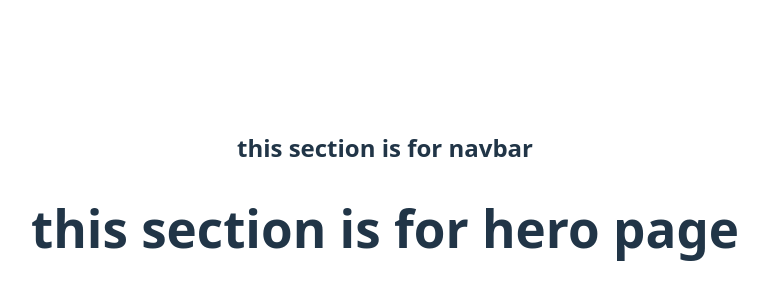
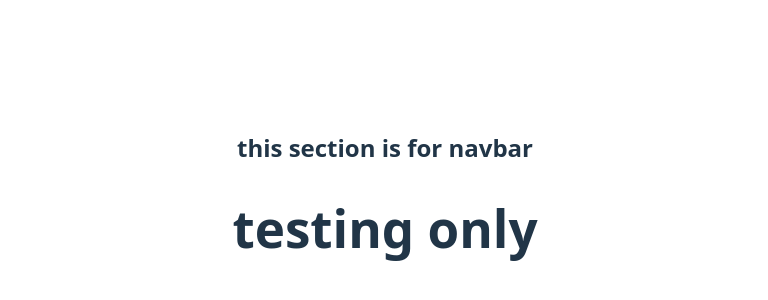
Before and after one commit to praxis-24/Praxis-website2.0, a React (Vite) app: page / in a window 1280 px wide. Shown: the part 200-500 px from the top of the page, without its empty margins (255-1023 px from the left). Built offline with nearby package versions, Linux system fonts and the light colour scheme.

Commit message:
Branch statging sample commit

```diff
--- a/src/assets/components/heropage.jsx
+++ b/src/assets/components/heropage.jsx
@@ -3,7 +3,7 @@ import React from "react";
 const Heropage = () => {
   return (
     <div>
-      <h1>this section is for hero page</h1>
+      <h1>testing only</h1>
     </div>
   );
 };
```
